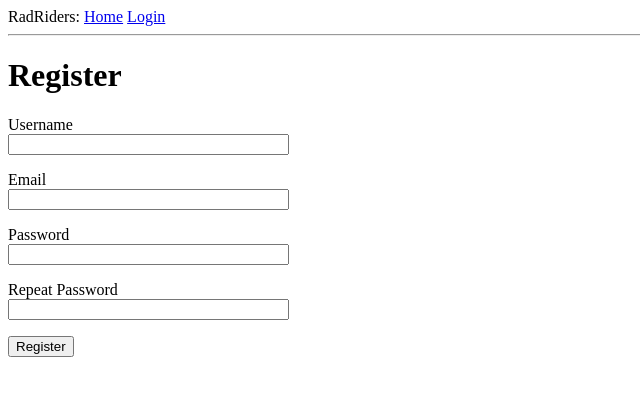
After one commit to jeffreycharters/radriders-real, a Flask app: page /register in a window 1280 px wide. The commit adds this page. Shown: the top 396 px of the page, without its empty margins (0-640 px from the left). Run offline with Flask 2, Linux system fonts and the light colour scheme.

Commit message:
Added user registration and login

```diff
--- a/app/__init__.py
+++ b/app/__init__.py
@@ -1,9 +1,11 @@
 from flask import Flask
+from flask_login import LoginManager
 from flask_sqlalchemy import SQLAlchemy
 from flask_migrate import Migrate
 
 db = SQLAlchemy()
 migrate = Migrate()
+login = LoginManager()
 
 def create_app():
     app = Flask(__name__, instance_relative_config=False)
@@ -12,6 +14,8 @@ def create_app():
 
     db.init_app(app)
     migrate.init_app(app, db)
+    login.init_app(app)
+    login.login_view = 'users_bp.login'
 
     with app.app_context():
         from app import routes
--- a/app/templates/base.html
+++ b/app/templates/base.html
@@ -13,7 +13,11 @@
     <body>
         <div>RadRiders:
             <a href="{{ url_for('index') }}">Home</a>
-            <a href="{{url_for('users_bp.login') }}">Login</a>
+            {% if current_user.is_anonymous %}
+                <a href="{{url_for('users_bp.login') }}">Login</a>
+            {% else %}
+                <a href="{{ url_for('users_bp.logout') }}">Logout</a>
+            {% endif %}
         </div>
         <hr>
 
--- a/app/templates/index.html
+++ b/app/templates/index.html
@@ -2,6 +2,6 @@
 
 {% block app_content %}
 
-This is a test.
+This is a test. You are {{ current_user.username or 'stupid' }}.
 
 {% endblock %}
--- a/app/users/forms.py
+++ b/app/users/forms.py
@@ -1,9 +1,28 @@
 from flask_wtf import FlaskForm
 from wtforms import StringField, PasswordField, BooleanField, SubmitField
-from wtforms.validators import DataRequired
+from wtforms.validators import DataRequired, ValidationError, Email, EqualTo
+from app.users.models import User
 
 class LoginForm(FlaskForm):
     username = StringField('Username', validators=[DataRequired()])
     password = PasswordField('Password', validators=[DataRequired()])
     remember_me = BooleanField('Remember Me')
     submit = SubmitField('Sign In')
+
+class RegistrationForm(FlaskForm):
+    username = StringField('Username', validators=[DataRequired()])
+    email = StringField('Email', validators=[DataRequired(), Email()])
+    password = PasswordField('Password', validators=[DataRequired()])
+    password2 = PasswordField(
+        'Repeat Password', validators=[DataRequired(), EqualTo('password')])
+    submit = SubmitField('Register')
+
+    def validate_username(self, username):
+        user = User.query.filter_by(username=username.data).first()
+        if user is not None:
+            raise ValidationError('Someone else already got that username. Try again.')
+
+    def validate_email(self, email):
+        user = User.query.filter_by(email=email.data).first()
+        if user is not None:
+            raise ValidationError('That email address is already registered.')
--- a/app/users/routes.py
+++ b/app/users/routes.py
@@ -1,7 +1,10 @@
-from flask import Blueprint, render_template, redirect, flash, url_for
+from flask import Blueprint, render_template, redirect, flash, url_for, request
 from flask import current_app as app
-from app.users.forms import LoginForm
+from flask_login import current_user, login_user, logout_user, login_required
+from app import db
+from app.users.forms import LoginForm, RegistrationForm
 from app.users.models import User
+from werkzeug.urls import url_parse
 
 users_bp = Blueprint('users_bp', __name__,
                      template_folder='templates',
@@ -10,12 +13,44 @@ users_bp = Blueprint('users_bp', __name__,
 
 @users_bp.route('/login', methods=['GET', 'POST'])
 def login():
+    if current_user.is_authenticated:
+        return redirect(url_for('index'))
     form = LoginForm()
     if form.validate_on_submit():
-        flash(f'Login requested for user {form.username.data}, \
-              remember me={form.remember_me.data}')
-        redirect(url_for('index'))
+        user = User.query.filter_by(username=form.username.data).first()
+        if user is None or not user.check_password(form.password.data):
+            flash('Invalid username or password')
+            return redirect(url_for('users_bp.login'))
+        login_user(user, remember=form.remember_me.data)
+        next_page = request.args.get('next')
+        if not next_page or url_parse(next_page).netloc != '':
+            next_page = url_for('index')
+        return redirect(next_page)
     return render_template('login.html', title='Sign In', form=form)
+
+
+@users_bp.route('/logout')
+@login_required
+def logout():
+    logout_user()
+    return redirect(url_for('index'))
+
+
+@users_bp.route('/register', methods=['GET', 'POST'])
+def register():
+    if current_user.is_authenticated:
+        return redirect(url_for('index'))
+    form = RegistrationForm()
+    if form.validate_on_submit():
+        print('Validated')
+        user = User(username=form.username.data, email=form.email.data)
+        user.set_password(form.password.data)
+        db.session.add(user)
+        db.session.commit()
+        flash('Congratulations, you are now a registered user!')
+        return redirect(url_for('users_bp.login'))
+    print('No validated')
+    return render_template('register.html', title='Get Registered', form=form)
 
 
 @users_bp.route('/user/<username>', methods=['GET'])
--- a/app/users/templates/login.html
+++ b/app/users/templates/login.html
@@ -32,4 +32,6 @@
 
 </form>
 
+<p>New user? <a href="{{ url_for('users_bp.register') }}">Click to register!</a></p>
+
 {% endblock %}
--- /dev/null
+++ b/app/users/templates/register.html
@@ -0,0 +1,40 @@
+{% extends 'base.html' %}
+
+{% block app_content %}
+
+<h1>Register</h1>
+<form action="" method="post">
+    {{ form.hidden_tag() }}
+    <p>
+        {{ form.username.label }}<br>
+        {{ form.username(size=32) }}<br>
+        {% for error in form.username.errors %}
+            <span style="color: red;">[{{ error }}]</span>
+        {% endfor %}
+    </p>
+    <p>
+    {{ form.email.label }}<br>
+    {{ form.email(size=32) }}<br>
+    {% for error in form.username.errors %}
+        <span style="color: red;">[{{ error }}]</span>
+    {% endfor %}
+    </p>
+    <p>
+        {{ form.password.label }}<br>
+        {{ form.password(size=32)}}<br>
+        {% for error in form.password.errors %}
+            <span style="color: red;">[{{ error }}]</span>
+        {% endfor %}
+    </p>
+    <p>
+        {{ form.password2.label }}<br>
+        {{ form.password2(size=32)}}<br>
+        {% for error in form.password2.errors %}
+            <span style="color: red;">[{{ error }}]</span>
+        {% endfor %}
+    </p>
+    <p>{{ form.submit() }}</p>
+</form>
+
+
+{% endblock %}
```
Also changed, not shown: app/users/models.py (+12 -1 lines).
